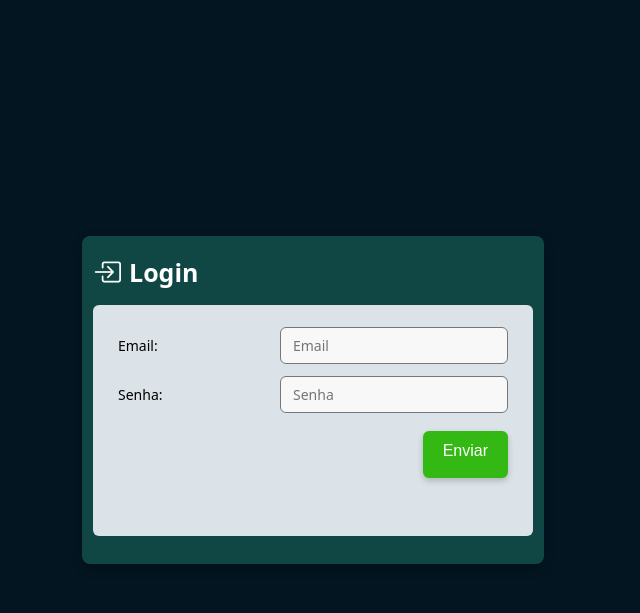
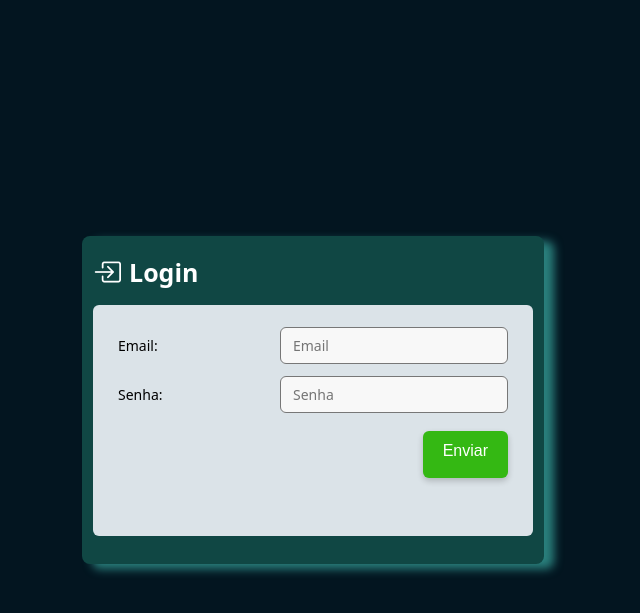
Before and after one commit to danielfalves-angel/SA-SESI, a PHP site: page / in a window 1280 px wide. Shown: the top 613 px of the page, without its empty margins (327-967 px from the left). Run offline with PHP 8.4, Linux system fonts and the light colour scheme; data comes from the database, SQL or seed files in the repository.

Commit message:
refactor: atualizar sombras de elementos para melhorar a estética

```diff
--- a/assets/styles/style.css
+++ b/assets/styles/style.css
@@ -635,7 +635,7 @@ a {
   padding: 18px 11px 18px 11px;
   border-radius: 8px;
   box-sizing: border-box;
-  box-shadow: 0px 4px 12px rgba(0, 0, 0, 0.2);
+  box-shadow: 10px 5px 10px #2a807d;
 }
 
 .titulo3 {
@@ -733,7 +733,7 @@ a {
   background-color: #104744; /* Azul escuro do fundo do formulário */
   padding: 15px;
   border-radius: 12px;
-  box-shadow: 10px 5px 10px 0 var(--cor-fundo-2);
+  box-shadow: 10px 5px 10px #2a807d;
   max-width: 1000px;
   margin: 20px auto;
   font-family: Arial, sans-serif;
```
